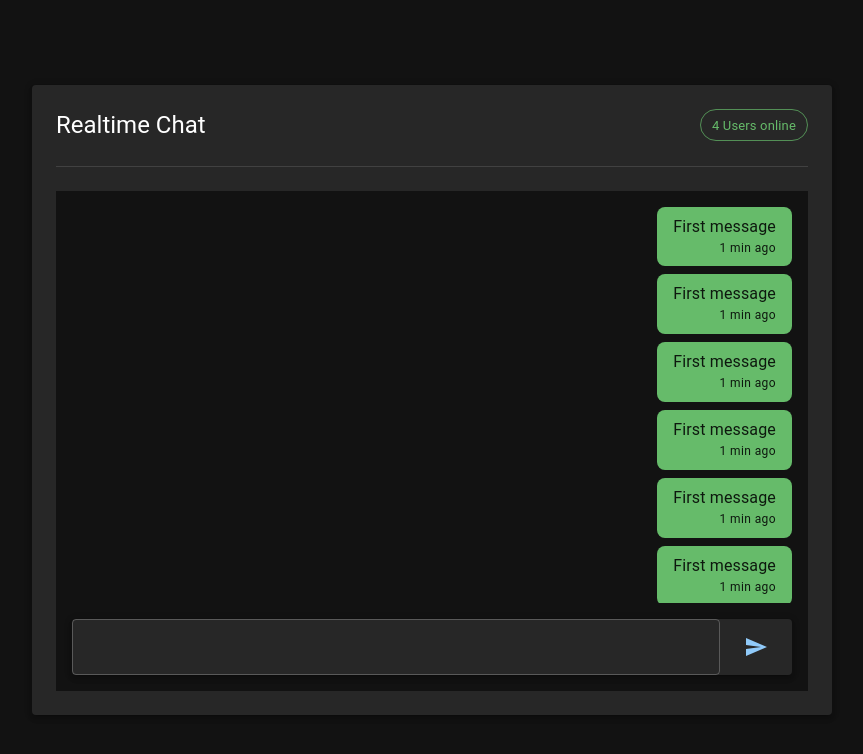
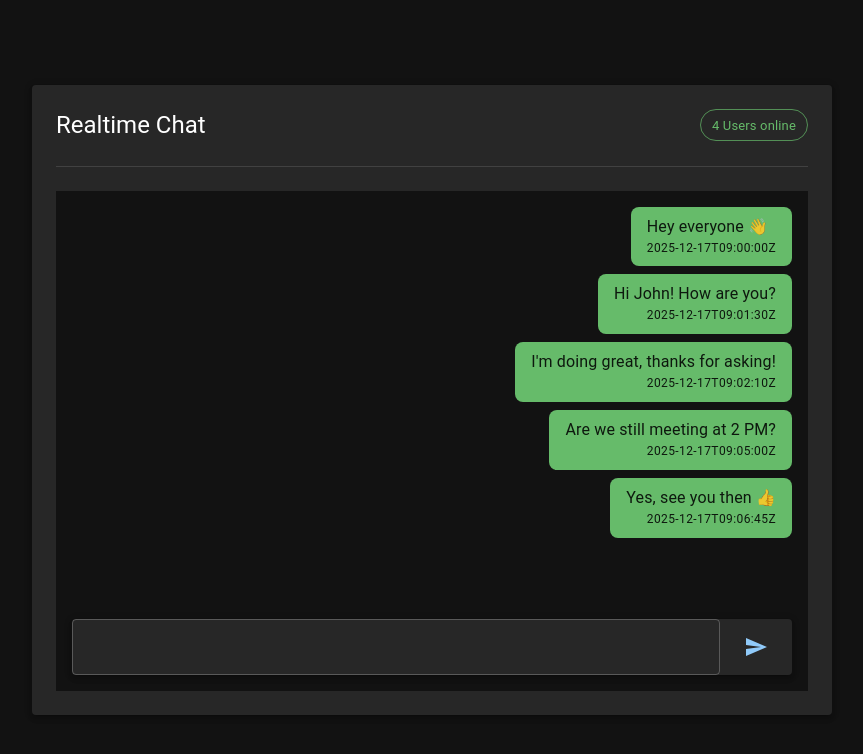
Before and after one commit to giuseppe2305/mui-realtime-chat, a React (Vite) app: page / in a window 1280 px wide. Shown: the top 754 px of the page, without its empty margins (208-1071 px from the left). Built offline with nearby package versions, Linux system fonts and the light colour scheme.

Commit message:
Built a Message component and implemented mocked data for testing.

```diff
--- a/src/App.tsx
+++ b/src/App.tsx
@@ -13,6 +13,7 @@ import {
 } from "@mui/material";
 import { Message } from "./components/Message";
 import { Send } from "@mui/icons-material";
+import { messages } from "./mock/messages";
 
 export default function App() {
   const theme = createTheme({
@@ -37,20 +38,13 @@ export default function App() {
                 alignItems: "stretch",
                 gap: 1,
                 p: 2,
+                flexGrow: 1,
                 overflowY: "auto",
               }}
             >
-              <Message />
-              <Message />
-              <Message />
-              <Message />
-              <Message />
-              <Message />
-              <Message />
-              <Message />
-              <Message />
-              <Message />
-              <Message />
+              {messages.map((m) => (
+                <Message key={m.id} data={m} />
+              ))}
             </Stack>
             <Paper elevation={4} sx={{ m: 2 }}>
               <Stack direction="row" alignItems="center">
--- a/src/components/Message.tsx
+++ b/src/components/Message.tsx
@@ -1,6 +1,11 @@
 import { Stack, Typography } from "@mui/material";
+import type { Message as MessageType } from "../types/Message";
 
-function Message() {
+interface Props {
+  data: MessageType;
+}
+
+function Message({ data }: Props) {
   return (
     <Stack direction="row" justifyContent="end">
       <Stack
@@ -13,9 +18,9 @@ function Message() {
           maxWidth: "80%",
         }}
       >
-        <Typography>First message</Typography>
+        <Typography>{data.content}</Typography>
         <Typography variant="caption" sx={{ ml: "auto" }}>
-          1 min ago
+          {data.date}
         </Typography>
       </Stack>
     </Stack>
--- /dev/null
+++ b/src/mock/messages.ts
@@ -0,0 +1,39 @@
+import type { Message } from "../types/Message";
+
+export const messages: Message[] = [
+  {
+    id: 1,
+    content: "Hey everyone 👋",
+    date: "2025-12-17T09:00:00Z",
+    userId: 101,
+    username: "john_doe",
+  },
+  {
+    id: 2,
+    content: "Hi John! How are you?",
+    date: "2025-12-17T09:01:30Z",
+    userId: 102,
+    username: "jane_smith",
+  },
+  {
+    id: 3,
+    content: "I'm doing great, thanks for asking!",
+    date: "2025-12-17T09:02:10Z",
+    userId: 101,
+    username: "john_doe",
+  },
+  {
+    id: 4,
+    content: "Are we still meeting at 2 PM?",
+    date: "2025-12-17T09:05:00Z",
+    userId: 103,
+    username: "alex_k",
+  },
+  {
+    id: 5,
+    content: "Yes, see you then 👍",
+    date: "2025-12-17T09:06:45Z",
+    userId: 102,
+    username: "jane_smith",
+  },
+];
--- /dev/null
+++ b/src/types/Message.ts
@@ -0,0 +1,9 @@
+export interface Message {
+  id: number;
+
+  content: string;
+  date: string;
+
+  userId: number;
+  username: string;
+}
```
